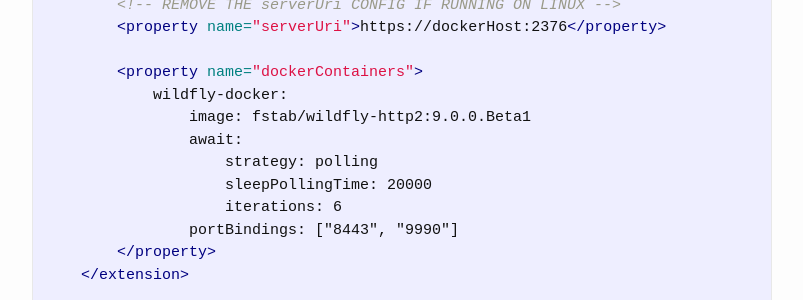
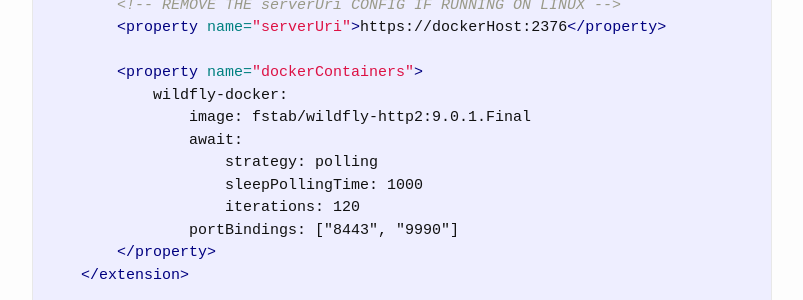
Before and after one commit to fstab/h2c, a Jekyll site: the page built from _posts/2015-08-03-arquillian.markdown, in a window 1280 px wide and 900 px high, scrolled down 1372 px. Shown: the part 173-473 px from the top of the window, without its empty margins (238-1041 px from the left). Built offline with Jekyll 4.4.1, drawn with Linux system fonts in a browser that asks for light colours; comment, search, counter and statistics services are not loaded.

Commit message:
updated version of wildfly docker container

```diff
--- a/_posts/2015-08-03-arquillian.markdown
+++ b/_posts/2015-08-03-arquillian.markdown
@@ -79,11 +79,11 @@ The container itself is configured in `arquillian.xml` in `src/test/resources`:
 
         <property name="dockerContainers">
             wildfly-docker:
-                image: fstab/wildfly-http2:9.0.0.Beta1
+                image: fstab/wildfly-http2:9.0.1.Final
                 await:
                     strategy: polling
-                    sleepPollingTime: 20000
-                    iterations: 6
+                    sleepPollingTime: 1000
+                    iterations: 120
                 portBindings: ["8443", "9990"]
         </property>
     </extension>
```
